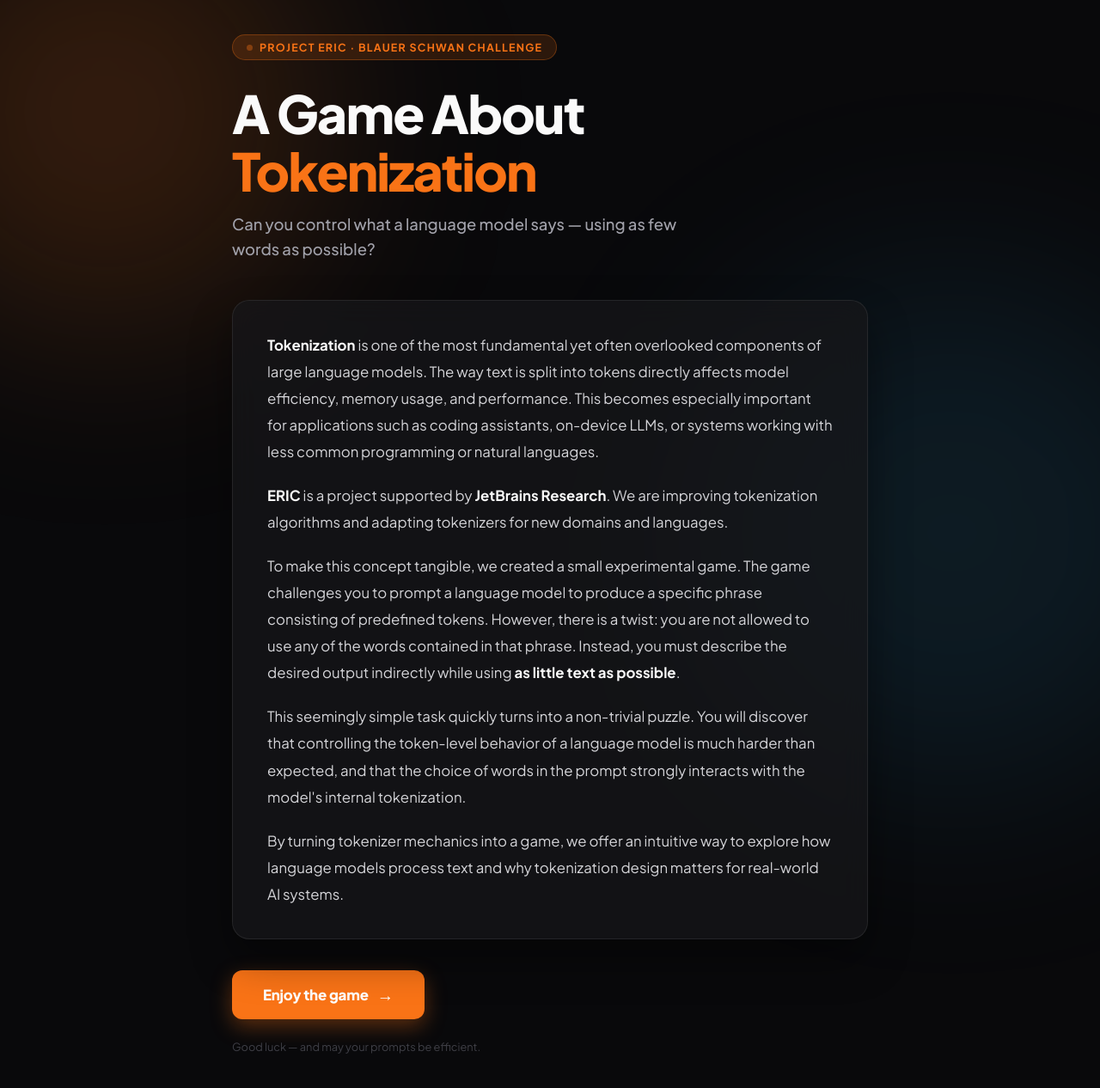
After one commit to bibinsees/blue_swan, a FastAPI app: template templates/home.html in a window 1280 px wide. The commit adds this page. Shown: the whole page at 86% size. Run offline with FastAPI, Linux system fonts and the light colour scheme; the template is opened without the code that fills it, so the values that code supplies are empty; parts of the project's set-up code (start-up, migrations or seed data) failed here and were passed over.

Commit message:
added home.html and how to win.html

```diff
--- a/main.py
+++ b/main.py
@@ -71,9 +71,19 @@ app.mount("/static", StaticFiles(directory="static"), name="static")
 templates = Jinja2Templates(directory="templates")
 
 
-# ── Registration ───────────────────────────────────────────────────────────────
+# ── Landing & onboarding ───────────────────────────────────────────────────────
 
 @app.get("/", response_class=HTMLResponse)
+async def home_page(request: Request):
+    return templates.TemplateResponse("home.html", {"request": request})
+
+
+@app.get("/how-to-win", response_class=HTMLResponse)
+async def how_to_win_page(request: Request):
+    return templates.TemplateResponse("how_to_win.html", {"request": request})
+
+
+@app.get("/register", response_class=HTMLResponse)
 async def register_page(request: Request):
     return templates.TemplateResponse("register.html", {"request": request})
 
--- /dev/null
+++ b/templates/home.html
@@ -0,0 +1,222 @@
+<!DOCTYPE html>
+<html lang="en">
+<head>
+  <meta charset="UTF-8" />
+  <meta name="viewport" content="width=device-width, initial-scale=1.0" />
+  <title>Project ERIC – Blauer Schwan</title>
+  <link rel="preconnect" href="https://fonts.googleapis.com">
+  <link rel="preconnect" href="https://fonts.gstatic.com" crossorigin>
+  <link href="https://fonts.googleapis.com/css2?family=Plus+Jakarta+Sans:wght@400;500;600;700;800&display=swap" rel="stylesheet">
+  <style>
+    :root {
+      --bg: #09090b;
+      --bg-card: rgba(24, 24, 27, 0.7);
+      --border: rgba(255, 255, 255, 0.08);
+      --text: #fafafa;
+      --muted: #a1a1aa;
+      --orange: #f97316;
+      --orange-dim: rgba(249, 115, 22, 0.15);
+      --orange-glow: rgba(249, 115, 22, 0.35);
+    }
+
+    * { box-sizing: border-box; margin: 0; padding: 0; }
+
+    body {
+      font-family: 'Plus Jakarta Sans', sans-serif;
+      background: var(--bg);
+      color: var(--text);
+      min-height: 100vh;
+      display: flex;
+      align-items: center;
+      justify-content: center;
+      padding: 40px 24px;
+      overflow-x: hidden;
+    }
+
+    /* Ambient glows */
+    .glow {
+      position: fixed;
+      border-radius: 50%;
+      filter: blur(120px);
+      pointer-events: none;
+      z-index: 0;
+    }
+    .glow-1 { top: -15%; left: -10%; width: 500px; height: 500px; background: rgba(249, 115, 22, 0.18); }
+    .glow-2 { bottom: -15%; right: -10%; width: 600px; height: 600px; background: rgba(56, 189, 248, 0.1); }
+
+    .container {
+      position: relative;
+      z-index: 1;
+      max-width: 740px;
+      width: 100%;
+    }
+
+    /* Top badge */
+    .badge {
+      display: inline-flex;
+      align-items: center;
+      gap: 8px;
+      background: var(--orange-dim);
+      border: 1px solid rgba(249, 115, 22, 0.3);
+      color: var(--orange);
+      font-size: 0.78rem;
+      font-weight: 700;
+      letter-spacing: 0.1em;
+      text-transform: uppercase;
+      padding: 6px 16px;
+      border-radius: 100px;
+      margin-bottom: 28px;
+    }
+
+    .badge::before {
+      content: '';
+      width: 7px;
+      height: 7px;
+      border-radius: 50%;
+      background: var(--orange);
+      animation: blink 2.5s ease-in-out infinite;
+    }
+
+    @keyframes blink {
+      0%, 100% { opacity: 1; }
+      50% { opacity: 0.25; }
+    }
+
+    /* Headline */
+    h1 {
+      font-size: clamp(2.4rem, 6vw, 3.8rem);
+      font-weight: 800;
+      letter-spacing: -0.03em;
+      line-height: 1.1;
+      margin-bottom: 14px;
+    }
+
+    h1 .project { color: var(--orange); }
+
+    .tagline {
+      font-size: 1.15rem;
+      color: var(--muted);
+      font-weight: 500;
+      margin-bottom: 44px;
+      max-width: 560px;
+      line-height: 1.6;
+    }
+
+    /* Body card */
+    .card {
+      background: var(--bg-card);
+      border: 1px solid var(--border);
+      border-radius: 20px;
+      padding: 36px 40px;
+      backdrop-filter: blur(16px);
+      -webkit-backdrop-filter: blur(16px);
+      box-shadow: 0 24px 48px rgba(0, 0, 0, 0.4);
+      margin-bottom: 36px;
+    }
+
+    .card p {
+      font-size: 1.05rem;
+      color: #d4d4d8;
+      line-height: 1.85;
+      font-weight: 400;
+    }
+
+    .card p + p {
+      margin-top: 20px;
+    }
+
+    .card p strong {
+      color: var(--text);
+      font-weight: 700;
+    }
+
+    /* CTA */
+    .cta {
+      display: inline-flex;
+      align-items: center;
+      gap: 10px;
+      background: var(--orange);
+      color: #fff;
+      font-size: 1.05rem;
+      font-weight: 800;
+      padding: 16px 36px;
+      border-radius: 12px;
+      border: none;
+      cursor: pointer;
+      text-decoration: none;
+      transition: background 0.2s, transform 0.15s, box-shadow 0.2s;
+      box-shadow: 0 8px 24px var(--orange-glow);
+      letter-spacing: -0.01em;
+    }
+
+    .cta:hover {
+      background: #ea580c;
+      transform: translateY(-2px);
+      box-shadow: 0 12px 32px rgba(249, 115, 22, 0.45);
+    }
+
+    .cta:active { transform: translateY(0); }
+
+    .cta .arrow {
+      font-size: 1.2rem;
+      transition: transform 0.2s;
+    }
+
+    .cta:hover .arrow { transform: translateX(4px); }
+
+    /* Footer note */
+    .foot-note {
+      margin-top: 24px;
+      font-size: 0.8rem;
+      color: #3f3f46;
+    }
+  </style>
+</head>
+<body>
+  <div class="glow glow-1"></div>
+  <div class="glow glow-2"></div>
+
+  <div class="container">
+    <div class="badge">Project ERIC · Blauer Schwan Challenge</div>
+
+    <h1>A Game About<br><span class="project">Tokenization</span></h1>
+    <p class="tagline">
+      Can you control what a language model says — using as few words as possible?
+    </p>
+
+    <div class="card">
+      <p>
+        <strong>Tokenization</strong> is one of the most fundamental yet often overlooked components of large language models.
+        The way text is split into tokens directly affects model efficiency, memory usage, and performance.
+        This becomes especially important for applications such as coding assistants, on-device LLMs, or systems working
+        with less common programming or natural languages.
+      </p>
+      <p>
+        <strong>ERIC</strong> is a project supported by <strong>JetBrains Research</strong>.
+        We are improving tokenization algorithms and adapting tokenizers for new domains and languages.
+      </p>
+      <p>
+        To make this concept tangible, we created a small experimental game. The game challenges you to prompt a language
+        model to produce a specific phrase consisting of predefined tokens. However, there is a twist: you are not allowed
+        to use any of the words contained in that phrase. Instead, you must describe the desired output indirectly while
+        using <strong>as little text as possible</strong>.
+      </p>
+      <p>
+        This seemingly simple task quickly turns into a non-trivial puzzle. You will discover that controlling the
+        token-level behavior of a language model is much harder than expected, and that the choice of words in the prompt
+        strongly interacts with the model's internal tokenization.
+      </p>
+      <p>
+        By turning tokenizer mechanics into a game, we offer an intuitive way to explore how language models process text
+        and why tokenization design matters for real-world AI systems.
+      </p>
+    </div>
+
+    <a href="/how-to-win" class="cta">
+      Enjoy the game <span class="arrow">→</span>
+    </a>
+
+    <div class="foot-note">Good luck — and may your prompts be efficient.</div>
+  </div>
+</body>
+</html>
--- a/templates/leaderboard.html
+++ b/templates/leaderboard.html
@@ -239,7 +239,7 @@
     <div class="board-col">
       <div class="logo">Blauer Schwan Challenge</div>
       <h1>Leaderboard</h1>
-      <p class="subtitle">Fewest avg tokens wins across all completed levels.</p>
+      <p class="subtitle">Fewest tokens wins across all completed levels.</p>
 
       <div id="board-container">
         {% if leaderboard %}
```
Also changed, not shown: admin.txt (+8 -4 lines), templates/how_to_win.html (added, +362 -0 lines).
